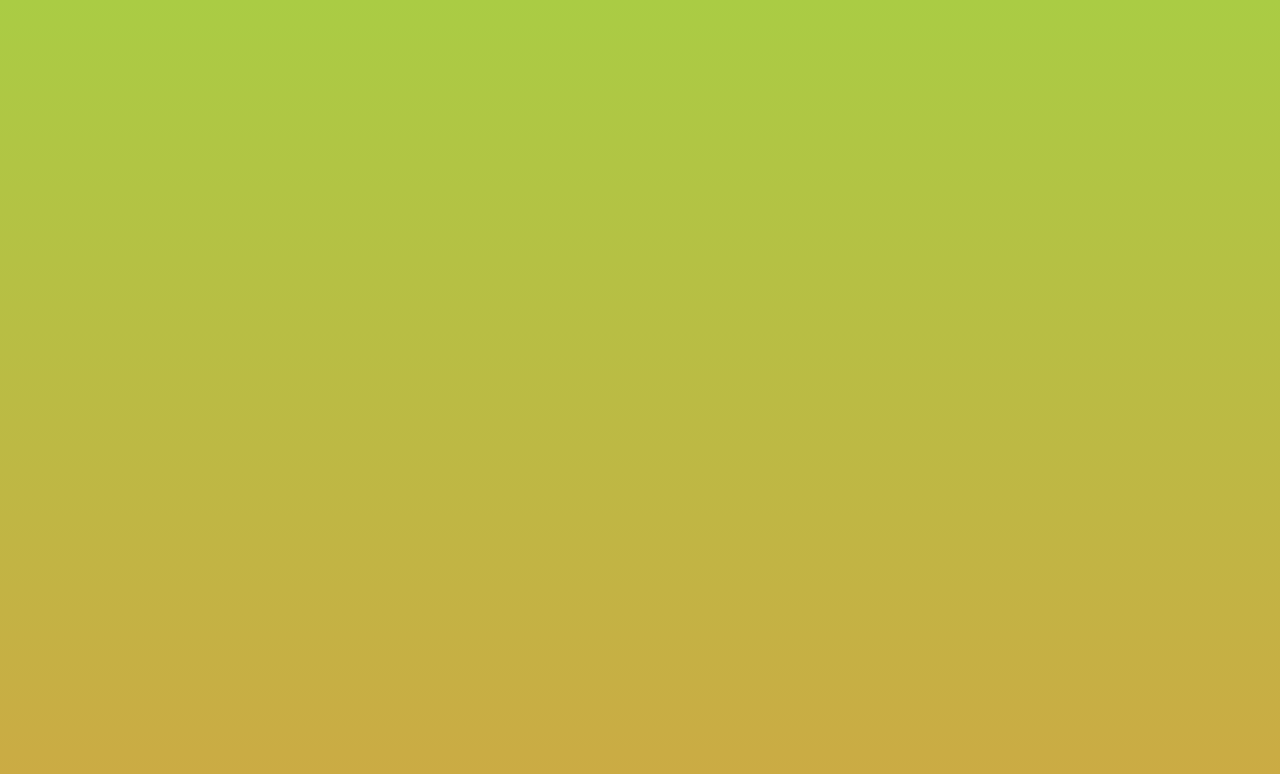
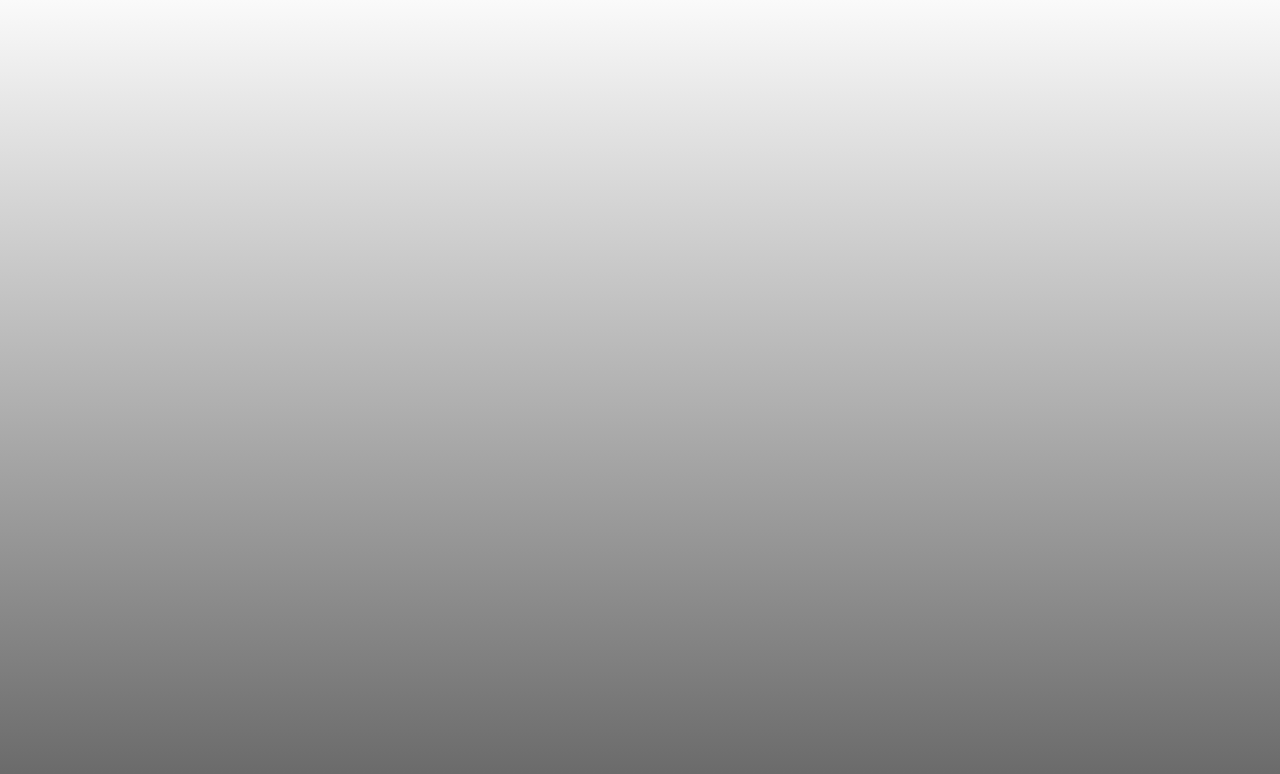
Before and after one commit to artemylance/granny_development_lessons, a website: page index.html in a window 1280 px wide. Drawn offline with Linux system fonts and the light colour scheme.

Commit message:
add basic elements and style for comfortable learn position

```diff
--- a/index.html
+++ b/index.html
@@ -7,8 +7,6 @@
 		<meta http-equiv="X-UA-Compatible" content="ie=edge" />
 		<link rel="stylesheet" href="./public/css/styles.css" />
 	</head>
-	<body>
-		<div id="main"></div>
-	</body>
+	<body></body>
 	<script src="./public/js/scripts.js"></script>
 </html>
--- a/public/css/basic.css
+++ b/public/css/basic.css
@@ -3,9 +3,9 @@ html {
 }
 
 body {
-	background-color: #ac4;
-	background: linear-gradient(90deg, blue, red);
-	/* background: linear-gradient(top left, '#fafaf', '#666'); */
+	/* background-color: #ac4; */
+	/* background: linear-gradient(90deg, blue, red); */
+	background: linear-gradient(180deg, #fafafa, #666666);
 }
 
 html,
@@ -17,5 +17,5 @@ body {
 #main {
 	width: 100%;
 	height: 100%;
-	background: linear-gradient(180deg, #ac4, #ca4);
+	/* background: linear-gradient(180deg, #ac4, #ca4); */
 }
```
Also changed, not shown: package.json (+10 -3 lines).
